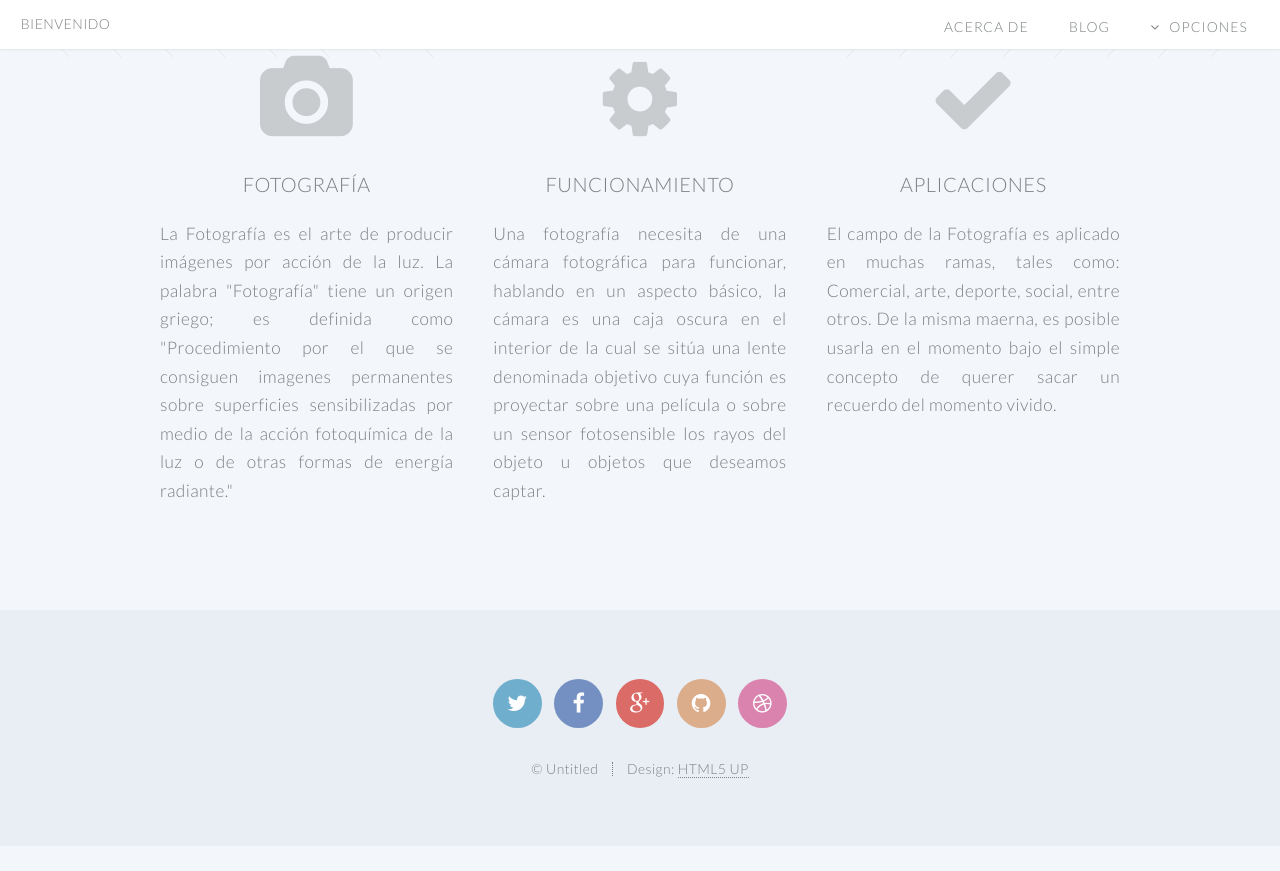
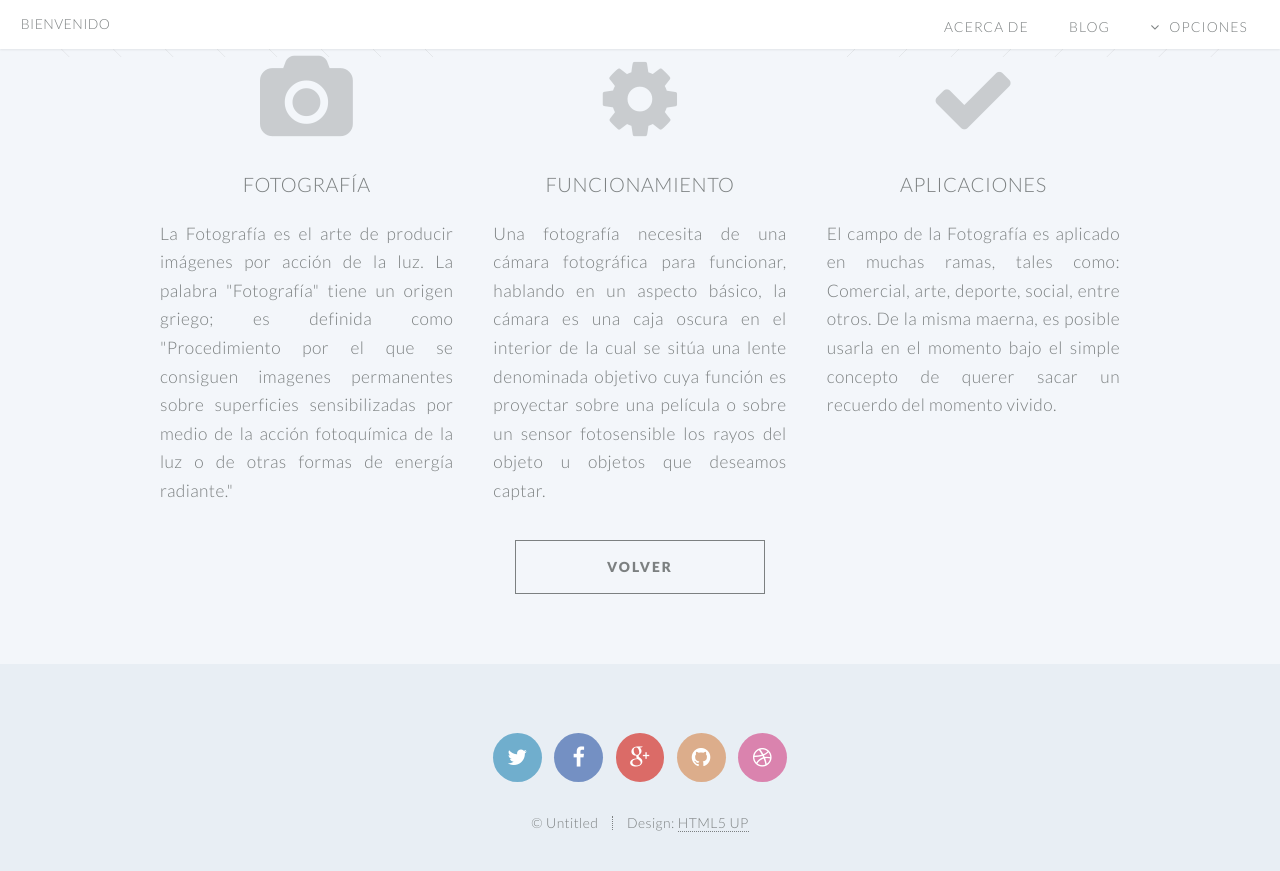
Before and after one commit to Vico2001/Vico2001.github.io, a Jekyll site: the page built from index.html, in a window 1280 px wide and 900 px high, scrolled down 1974 px. Shown: the top 871 px of the window. Built offline with Jekyll 4.4.1, drawn with Linux system fonts in a browser that asks for light colours; before the commit the page ends 2820 px from its top, so only the background shows below that.

Commit message:
Update index.html

```diff
--- a/index.html
+++ b/index.html
@@ -122,4 +122,13 @@
 						</div>
 
 						</div>
+					<footer>
+							<center>
+            						<ul class="buttons 4u">
+
+                							<li><a href="#banner" class="button fit scrolly">Volver</a></li>
+
+           						 </ul>
+							</center>
+       						</footer>
 					</section>
```
